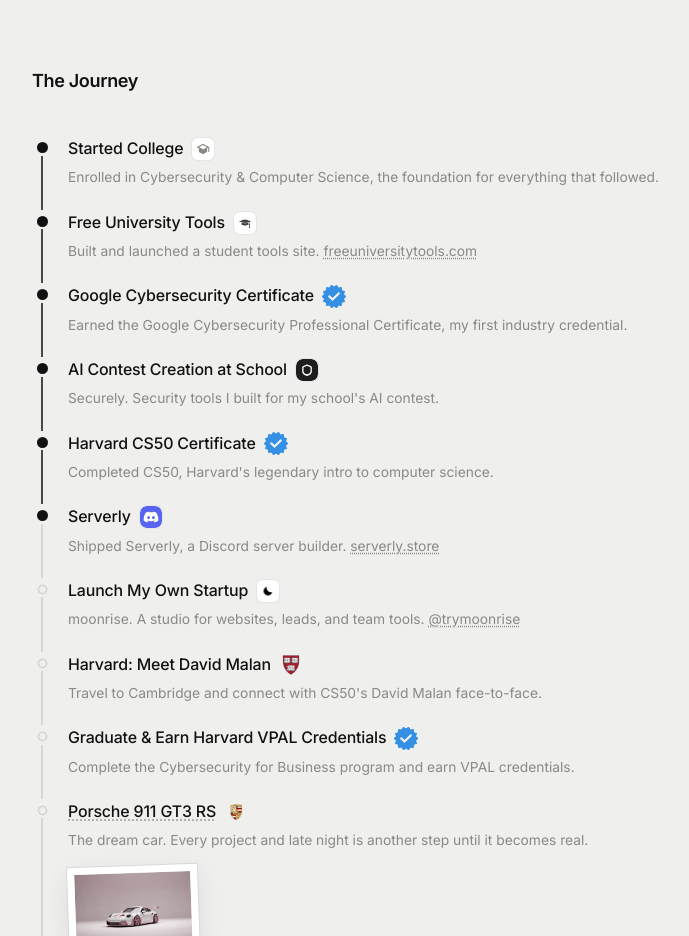
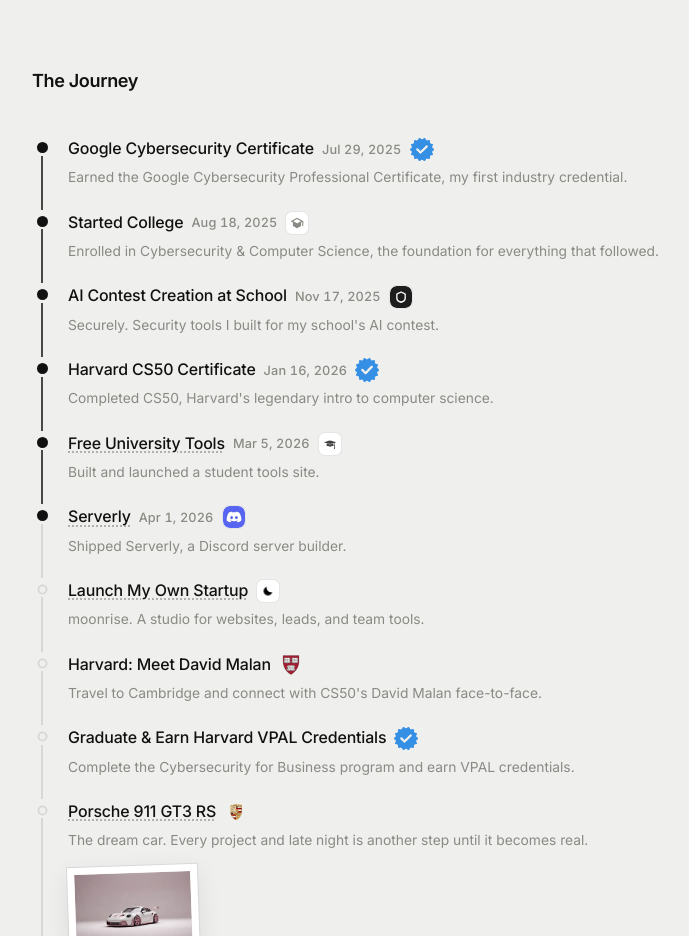
Before and after one commit to Delexoo/about-me, a website: page index.html in a window 1280 px wide. Shown: the part 1220-2156 px from the top of the page, without its empty margins (288-977 px from the left). Drawn offline with Linux system fonts and the light colour scheme; no server answers.

Commit message:
Date the journey in order and link the project titles.

```diff
--- a/css/style.css
+++ b/css/style.css
@@ -2449,6 +2449,16 @@
 .journey-item__header .journey-item__title {
   flex: 0 1 auto;
   min-width: 0;
+}
+
+.journey-item__date {
+  font-size: 0.75rem;
+  font-weight: 500;
+  letter-spacing: 0.01em;
+  line-height: 1.2;
+  color: var(--muted);
+  white-space: nowrap;
+  font-variant-numeric: tabular-nums;
 }
 
 .journey-item__icon {
--- a/index.html
+++ b/index.html
@@ -190,7 +190,21 @@
           <span class="journey-item__node" aria-hidden="true"></span>
           <div class="journey-item__content">
             <div class="journey-item__header">
+              <h3 class="journey-item__title">Google Cybersecurity Certificate</h3>
+              <time class="journey-item__date" datetime="2025-07-29">Jul 29, 2025</time>
+              <span class="journey-item__icon journey-item__icon--badge" aria-hidden="true">
+                <img src="doc/verified.webp" alt="" width="24" height="24" loading="lazy" decoding="async">
+              </span>
+            </div>
+            <p class="journey-item__body">Earned the Google Cybersecurity Professional Certificate, my first industry credential.</p>
+          </div>
+        </article>
+        <article class="journey-item reveal">
+          <span class="journey-item__node" aria-hidden="true"></span>
+          <div class="journey-item__content">
+            <div class="journey-item__header">
               <h3 class="journey-item__title">Started College</h3>
+              <time class="journey-item__date" datetime="2025-08-18">Aug 18, 2025</time>
               <span class="journey-item__icon" aria-hidden="true">
                 <svg viewBox="0 0 24 24" width="28" height="28" fill="currentColor"><path d="M12 3L1 9l4 2.18v6L12 21l7-3.82v-6l2-1.09V17h2V9L12 3zm6.82 6L12 12.72 5.18 9 12 5.28 18.82 9zM5 15.99l7 3.82V12.5l-7-3.82v6.31z"/></svg>
               </span>
@@ -202,31 +216,8 @@
           <span class="journey-item__node" aria-hidden="true"></span>
           <div class="journey-item__content">
             <div class="journey-item__header">
-              <h3 class="journey-item__title">Free University Tools</h3>
-              <span class="journey-item__icon" aria-hidden="true">
-                <img src="doc/FreeUniversityTools.webp" alt="" width="24" height="24" loading="lazy" decoding="async">
-              </span>
-            </div>
-            <p class="journey-item__body">Built and launched a student tools site. <a href="https://freeuniversitytools.com/" target="_blank" rel="noopener noreferrer">freeuniversitytools.com</a></p>
-          </div>
-        </article>
-        <article class="journey-item reveal">
-          <span class="journey-item__node" aria-hidden="true"></span>
-          <div class="journey-item__content">
-            <div class="journey-item__header">
-              <h3 class="journey-item__title">Google Cybersecurity Certificate</h3>
-              <span class="journey-item__icon journey-item__icon--badge" aria-hidden="true">
-                <img src="doc/verified.webp" alt="" width="24" height="24" loading="lazy" decoding="async">
-              </span>
-            </div>
-            <p class="journey-item__body">Earned the Google Cybersecurity Professional Certificate, my first industry credential.</p>
-          </div>
-        </article>
-        <article class="journey-item reveal">
-          <span class="journey-item__node" aria-hidden="true"></span>
-          <div class="journey-item__content">
-            <div class="journey-item__header">
               <h3 class="journey-item__title">AI Contest Creation at School</h3>
+              <time class="journey-item__date" datetime="2025-11-17">Nov 17, 2025</time>
               <span class="journey-item__icon" aria-hidden="true">
                 <img src="doc/SecurelyLogo.webp" alt="" width="24" height="24" loading="lazy" decoding="async">
               </span>
@@ -239,6 +230,7 @@
           <div class="journey-item__content">
             <div class="journey-item__header">
               <h3 class="journey-item__title">Harvard CS50 Certificate</h3>
+              <time class="journey-item__date" datetime="2026-01-16">Jan 16, 2026</time>
               <span class="journey-item__icon journey-item__icon--badge" aria-hidden="true">
                 <img src="doc/verified.webp" alt="" width="24" height="24" loading="lazy" decoding="async">
               </span>
@@ -246,28 +238,42 @@
             <p class="journey-item__body">Completed CS50, Harvard's legendary intro to computer science.</p>
           </div>
         </article>
+        <article class="journey-item reveal">
+          <span class="journey-item__node" aria-hidden="true"></span>
+          <div class="journey-item__content">
+            <div class="journey-item__header">
+              <h3 class="journey-item__title"><a class="text-link" href="https://freeuniversitytools.com/" target="_blank" rel="noopener noreferrer">Free University Tools</a></h3>
+              <time class="journey-item__date" datetime="2026-03-05">Mar 5, 2026</time>
+              <span class="journey-item__icon" aria-hidden="true">
+                <img src="doc/FreeUniversityTools.webp" alt="" width="24" height="24" loading="lazy" decoding="async">
+              </span>
+            </div>
+            <p class="journey-item__body">Built and launched a student tools site.</p>
+          </div>
+        </article>
         <article class="journey-item journey-item--animation-end reveal">
           <span class="journey-item__node" aria-hidden="true"></span>
           <div class="journey-item__content">
             <div class="journey-item__header">
-              <h3 class="journey-item__title">Serverly</h3>
+              <h3 class="journey-item__title"><a class="text-link" href="https://www.serverly.store/" target="_blank" rel="noopener noreferrer">Serverly</a></h3>
+              <time class="journey-item__date" datetime="2026-04-01">Apr 1, 2026</time>
               <span class="journey-item__icon" aria-hidden="true">
                 <img src="doc/Discord.webp" alt="" width="24" height="24" loading="lazy" decoding="async">
               </span>
             </div>
-            <p class="journey-item__body">Shipped Serverly, a Discord server builder. <a href="https://www.serverly.store/" target="_blank" rel="noopener noreferrer">serverly.store</a></p>
+            <p class="journey-item__body">Shipped Serverly, a Discord server builder.</p>
           </div>
         </article>
         <article class="journey-item journey-item--goal reveal">
           <span class="journey-item__node" aria-hidden="true"></span>
           <div class="journey-item__content">
             <div class="journey-item__header">
-              <h3 class="journey-item__title">Launch My Own Startup</h3>
+              <h3 class="journey-item__title"><a class="text-link" href="https://www.instagram.com/trymoonrise/" target="_blank" rel="noopener noreferrer">Launch My Own Startup</a></h3>
               <span class="journey-item__icon" aria-hidden="true">
                 <img src="doc/MoonriseLogo.webp" alt="" width="24" height="24" loading="lazy" decoding="async">
               </span>
             </div>
-            <p class="journey-item__body">moonrise. A studio for websites, leads, and team tools. <a href="https://www.instagram.com/trymoonrise/" target="_blank" rel="noopener noreferrer">@trymoonrise</a></p>
+            <p class="journey-item__body">moonrise. A studio for websites, leads, and team tools.</p>
           </div>
         </article>
         <article class="journey-item journey-item--goal reveal">
```
